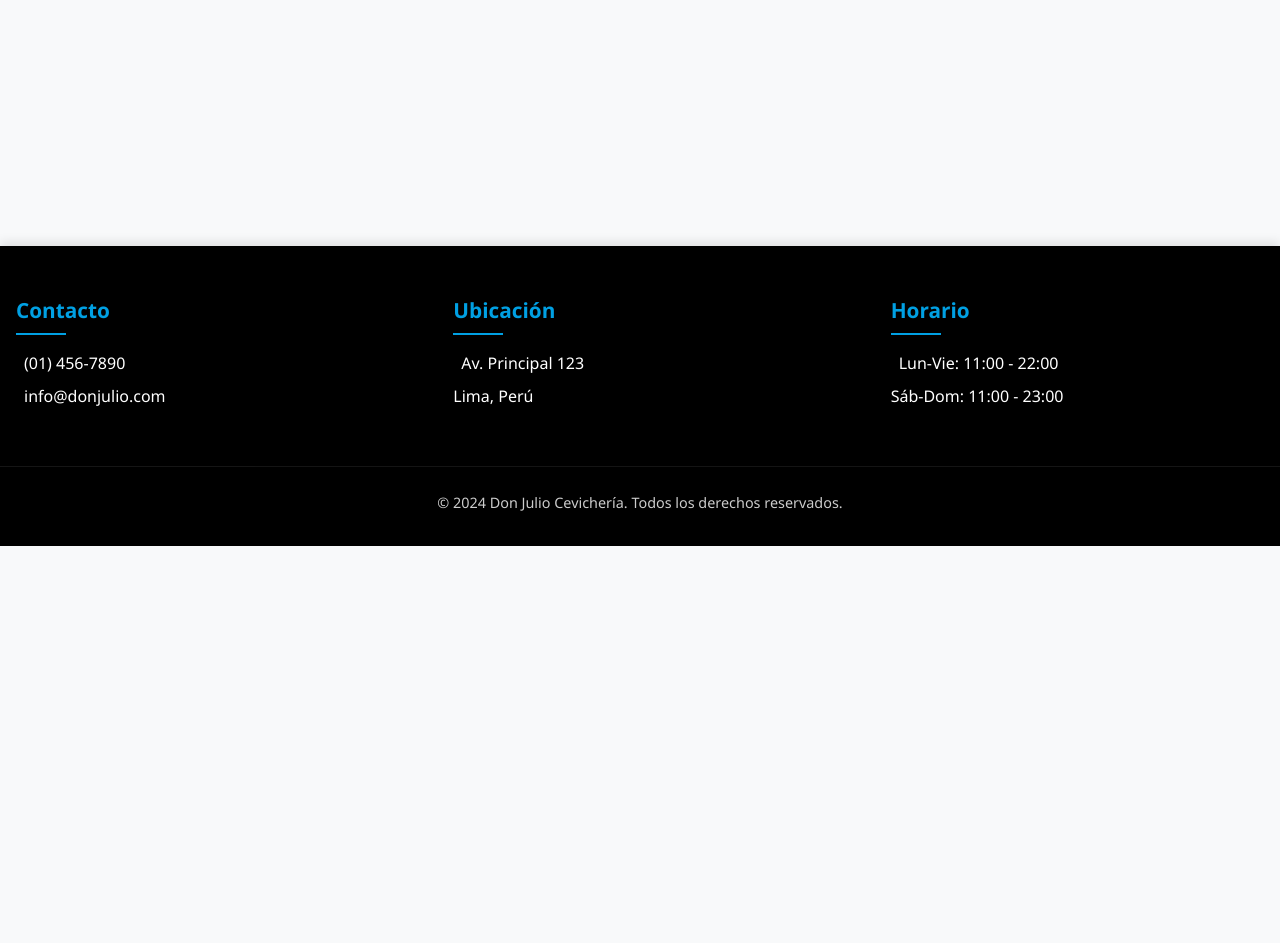
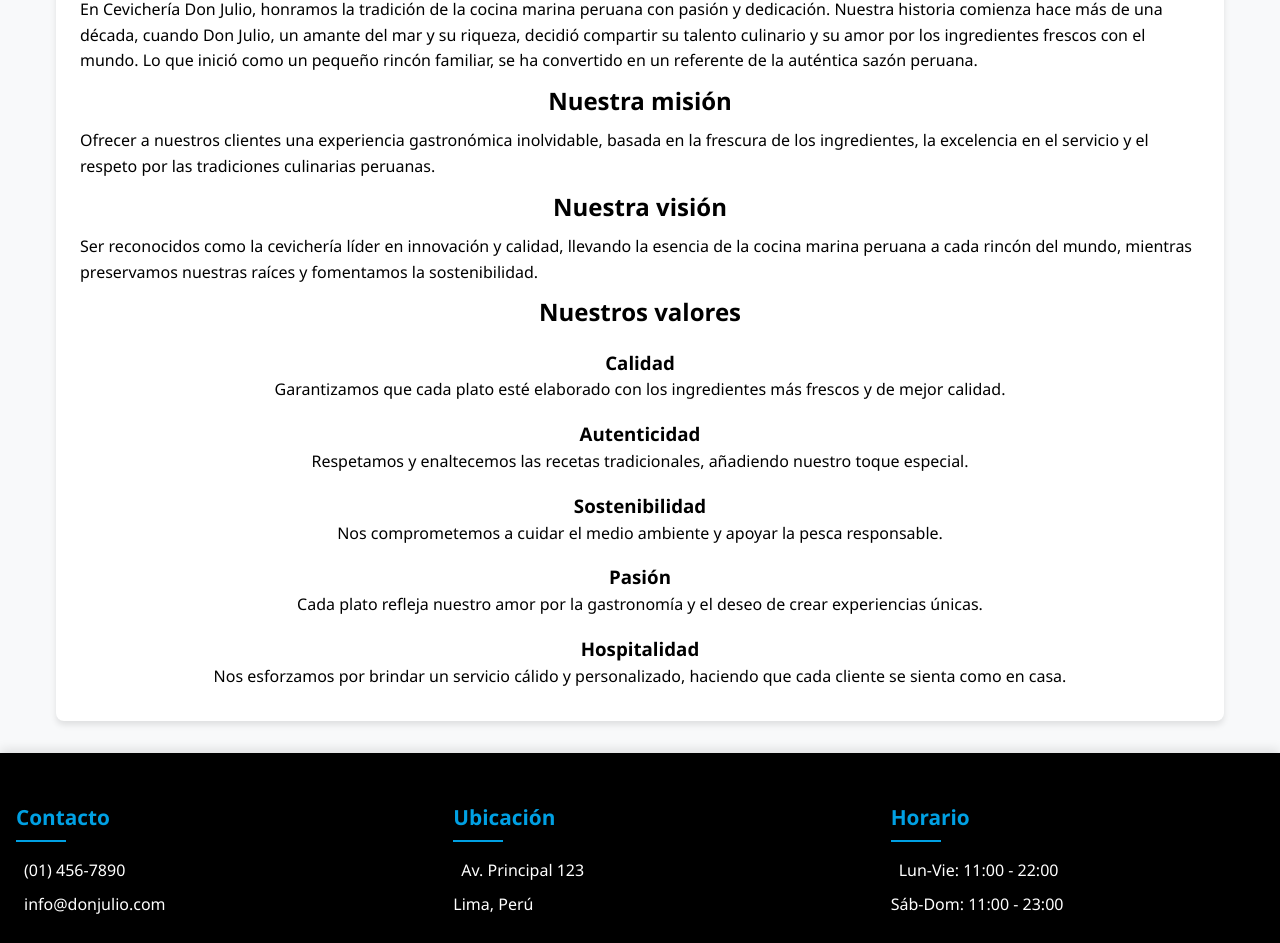
Before and after one commit to Turro48/DonJulio-2.0, a plain HTML site: page views/about.html in a window 1280 px wide. Shown: the part 254-1197 px from the top of the page. Before the commit the page ends 800 px from the top, so only its background shows below. Drawn offline with Linux system fonts and the light colour scheme.

Commit message:
cambios 13/01

```diff
--- a/css/style.css
+++ b/css/style.css
@@ -283,16 +283,65 @@ header {
     }
 }
 
+/* About us styles */
+.about-container{
+    background-color: white;
+    padding: var(--spacing-md);;
+    border-radius: var(--border-radius-sm);
+    box-shadow: var(--shadow-md);
+    }
+
+
+.about-title{
+    text-align: center;
+    padding: var(--spacing-xs);
+}
+
+.about-subtitle{
+    text-align: center;
+    padding: var(--spacing-xs);
+}
+
+li{
+    list-style-type: none;
+    padding: var(--spacing-xs);
+    text-align: center;
+}
+
+
 /*information styles*/
 
 .information-container {
 background-color: white;
-padding: var(--spacing-xs);
+padding: var(--spacing-md);;
 border-radius: var(--border-radius-sm);
 box-shadow: var(--shadow-md);
 }
 
+.text1{
+    padding: var(--spacing-xs);
+}
 
+.info2{
+    display: flex;
+    grid-template-columns: repeat(3, 1fr);
+    gap: var(--spacing-lg);
+    padding: var(--spacing-lg);
+    text-align: center;
+    justify-content: center;
+}
+
+.local{
+    text-align: center;
+    padding: 10px;
+}
+
+.g-map{
+    display: block;
+    margin: 0 auto;
+    border-radius: 8px;
+    box-shadow: var(--shadow-lg);
+}
 
 /*reservation for styles*/
 
--- a/views/about.html
+++ b/views/about.html
@@ -18,10 +18,73 @@
     <div id="header-container"></div>
 
     <main class="main-content">
-        <div class="container">
-            <!-- Contenido específico de About -->
-            <h2>Sobre Nosotros</h2>
-            <!-- Aquí va el contenido de About -->
+        <div class="about-container">
+            <div class="about-content">
+                <div class="about-text1">
+                    <h1 class="about-title">Sobre Nosotros</h1>
+                    <p>En Cevichería Don Julio, honramos la tradición de la cocina marina peruana con pasión y
+                        dedicación.
+                        Nuestra historia comienza hace más de una década, cuando Don Julio, un amante del mar y su
+                        riqueza,
+                        decidió compartir su talento culinario y su amor por los ingredientes frescos con el mundo. Lo
+                        que
+                        inició como un pequeño rincón familiar, se ha convertido en un referente de la auténtica sazón
+                        peruana.</p>
+                </div>
+                <div class="about-mision">
+                    <h2 class="about-subtitle">Nuestra misión</h2>
+                    <p>Ofrecer a nuestros clientes una experiencia gastronómica inolvidable, basada en la frescura de
+                        los
+                        ingredientes, la excelencia en el servicio y el respeto por las tradiciones culinarias peruanas.
+                    </p>
+                </div>
+                <div class="about-vision">
+                    <h2 class="about-subtitle">Nuestra visión</h2>
+                    <p>Ser reconocidos como la cevichería líder en innovación y calidad, llevando la esencia de la
+                        cocina
+                        marina peruana a cada rincón del mundo, mientras preservamos nuestras raíces y fomentamos la
+                        sostenibilidad.</p>
+                </div>
+                <div class="about-valores">
+                <h2 class="about-subtitle">Nuestros valores</h2>
+                <ul>
+                    <li>
+                        <h3>Calidad</h3>
+                        <p>Garantizamos que cada plato esté elaborado con los ingredientes más frescos y de mejor
+                            calidad.</p>
+                    </li>
+                    <li>
+                        <h3>Autenticidad</h3>
+                        <p>
+                            Respetamos y enaltecemos las recetas tradicionales, añadiendo nuestro toque especial.
+                        </p>
+                    </li>
+                    <li>
+                        <h3>Sostenibilidad</h3>
+                        <p>
+                            Nos comprometemos a cuidar el medio ambiente y apoyar la pesca responsable.
+                        </p>
+                    </li>
+                    <li>
+                        <h3>Pasión</h3>
+                        <p>
+                            Cada plato refleja nuestro amor por la gastronomía y el deseo de crear experiencias únicas.
+                        </p>
+                    </li>
+                    <li>
+                        <h3>Hospitalidad</h3>
+                        <p>
+                            Nos esforzamos por brindar un servicio cálido y personalizado, haciendo que cada cliente se
+                            sienta como en casa.
+                        </p>
+                    </li>
+                </div>
+                </ul>
+
+
+
+
+            </div>
         </div>
     </main>
 
```
Also changed, not shown: views/information.html (+16 -2 lines).
